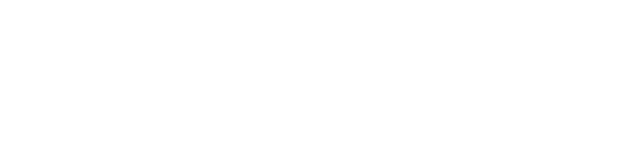
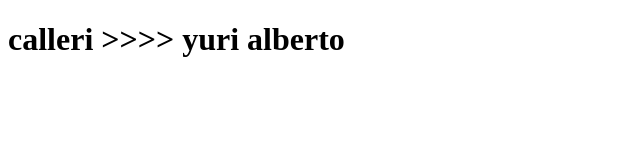
Before and after one commit to Bonaldo21/-atv04, a plain HTML site: page index.html in a window 1280 px wide. Shown: the whole page, without its empty margins (0-640 px from the left). Drawn offline with Linux system fonts and the light colour scheme.

Commit message:
alterando projeto

```diff
--- a/index.html
+++ b/index.html
@@ -3,9 +3,9 @@
 <head>
     <meta charset="UTF-8">
     <meta name="viewport" content="width=device-width, initial-scale=1.0">
-    <title>Document</title>
+    <title>CALLERI GOSTOSO</title>
 </head>
 <body>
-
+    <H1> calleri >>>> yuri alberto</H1>
 </body>
 </html>
```
